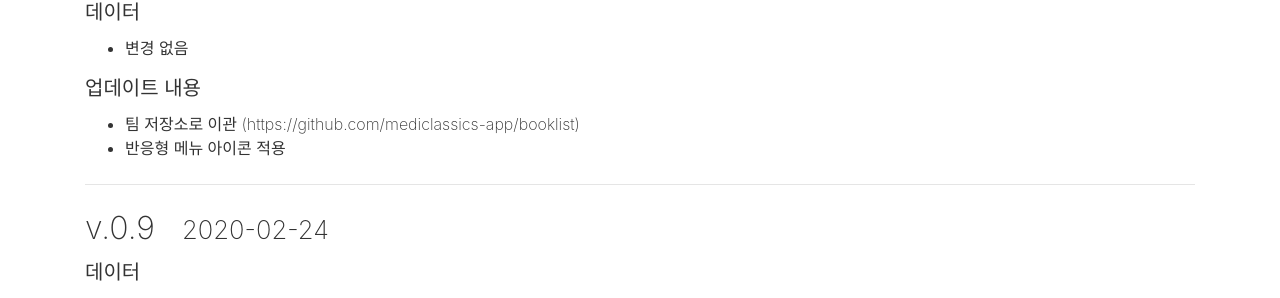
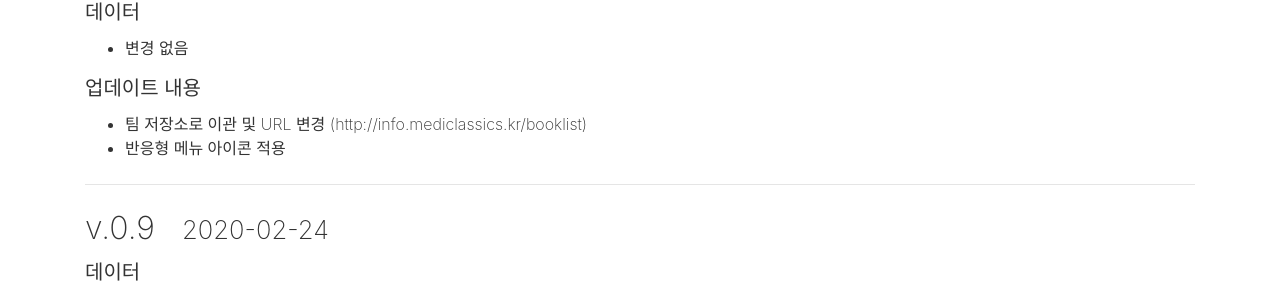
Before and after one commit to mediclassics-app/booklist, a Jekyll site: the page built from realese.md, in a window 1280 px wide. Shown: the part 246-544 px from the top of the page. Built offline with Jekyll 4.4.1, drawn with Linux system fonts in a browser that asks for light colours.

Commit message:
이관에 따른 url 변경

```diff
--- a/realese.md
+++ b/realese.md
@@ -19,7 +19,7 @@ title: "업데이트 이력"
 - 변경 없음
 
 ##### 업데이트 내용
-- 팀 저장소로 이관 (https://github.com/mediclassics-app/booklist)
+- 팀 저장소로 이관 및 URL 변경 (http://info.mediclassics.kr/booklist)
 - 반응형 메뉴 아이콘 적용
 
 * * *
```
